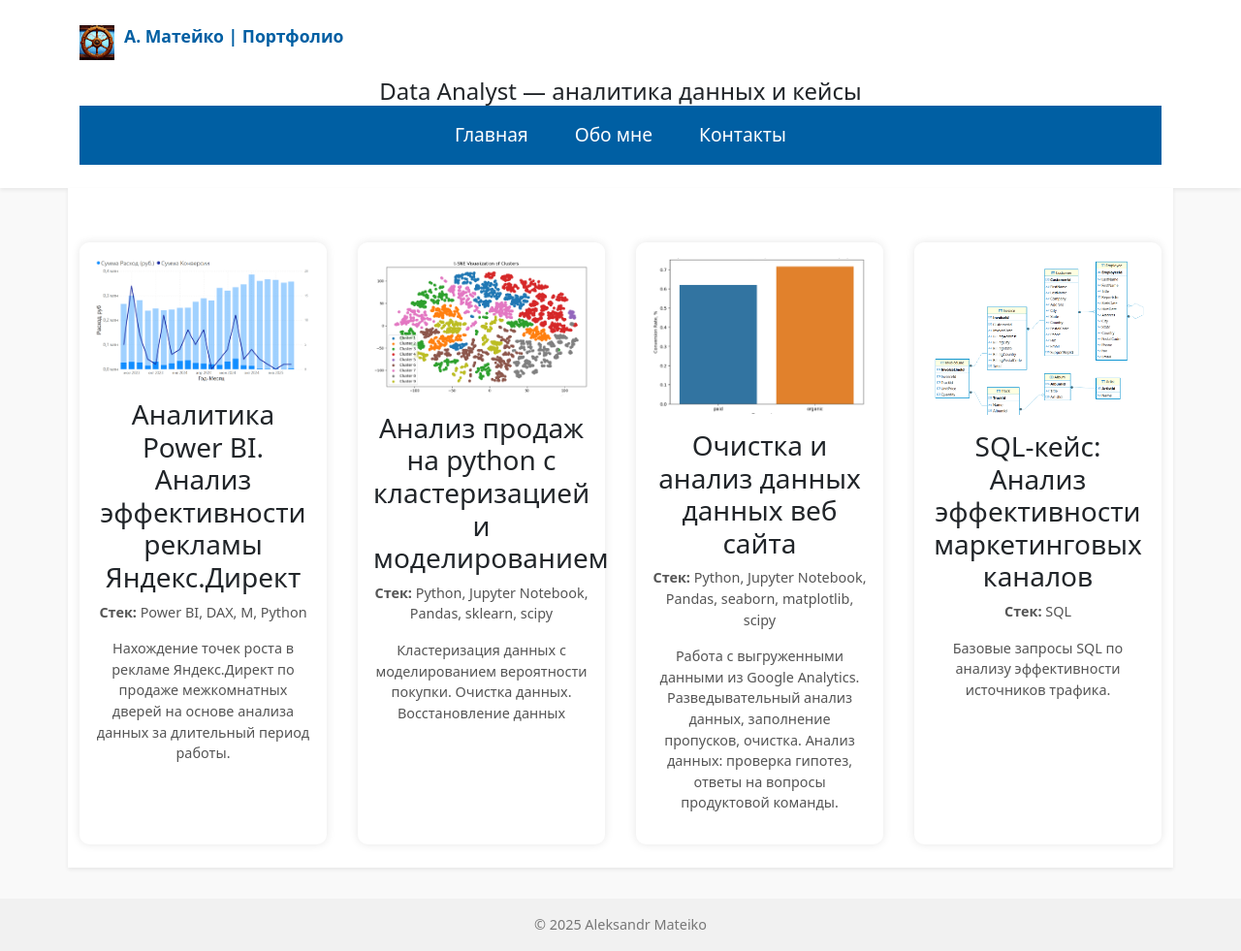
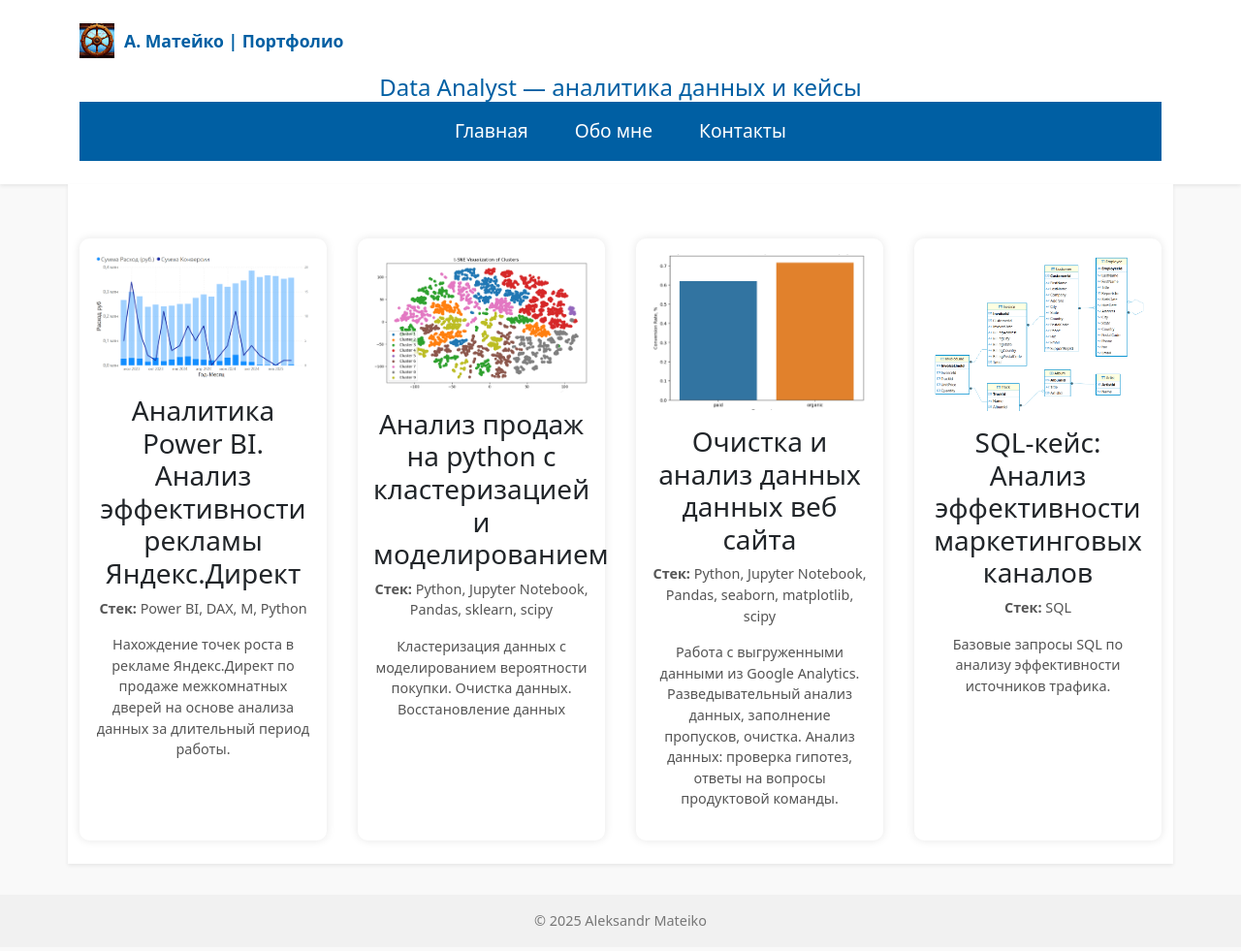
Before and after one commit to matejkoas/matejkoas.github.io, a Jekyll site: the page built from index.md, in a window 1280 px wide. Shown: the whole page at 97% size. Built offline with Jekyll 4.4.1, drawn with Linux system fonts in a browser that asks for light colours.

Commit message:
edit header

```diff
--- a/_includes/header.html
+++ b/_includes/header.html
@@ -15,11 +15,11 @@
       <div class="d-flex justify-content-between align-items-center">
         <a href="/portfolio/" class="navbar-brand d-flex align-items-center">
           <img src="{{ site.baseurl }}/assets/images/logotip.jpg" alt="Логотип" style="max-height: 36px; margin-right: 10px;">
-          <span style="font-weight: 600; font-size: 1.1rem; color: #005FA3; padding-bottom: 5%;">А. Матейко | Портфолио</span>
+          <span style="font-weight: 600; font-size: 1.1rem; color: #005FA3">А. Матейко | Портфолио</span>
         </a>
       </div>
       <div class="text-center mt-3">
-        <strong class="h4 text-dark" style="color: #005FA3">Data Analyst — аналитика данных и кейсы</strong>
+        <strong class="h4" style="color: #005FA3">Data Analyst — аналитика данных и кейсы</strong>
       </div>
       {% include nav.html %}
     </div>
```
